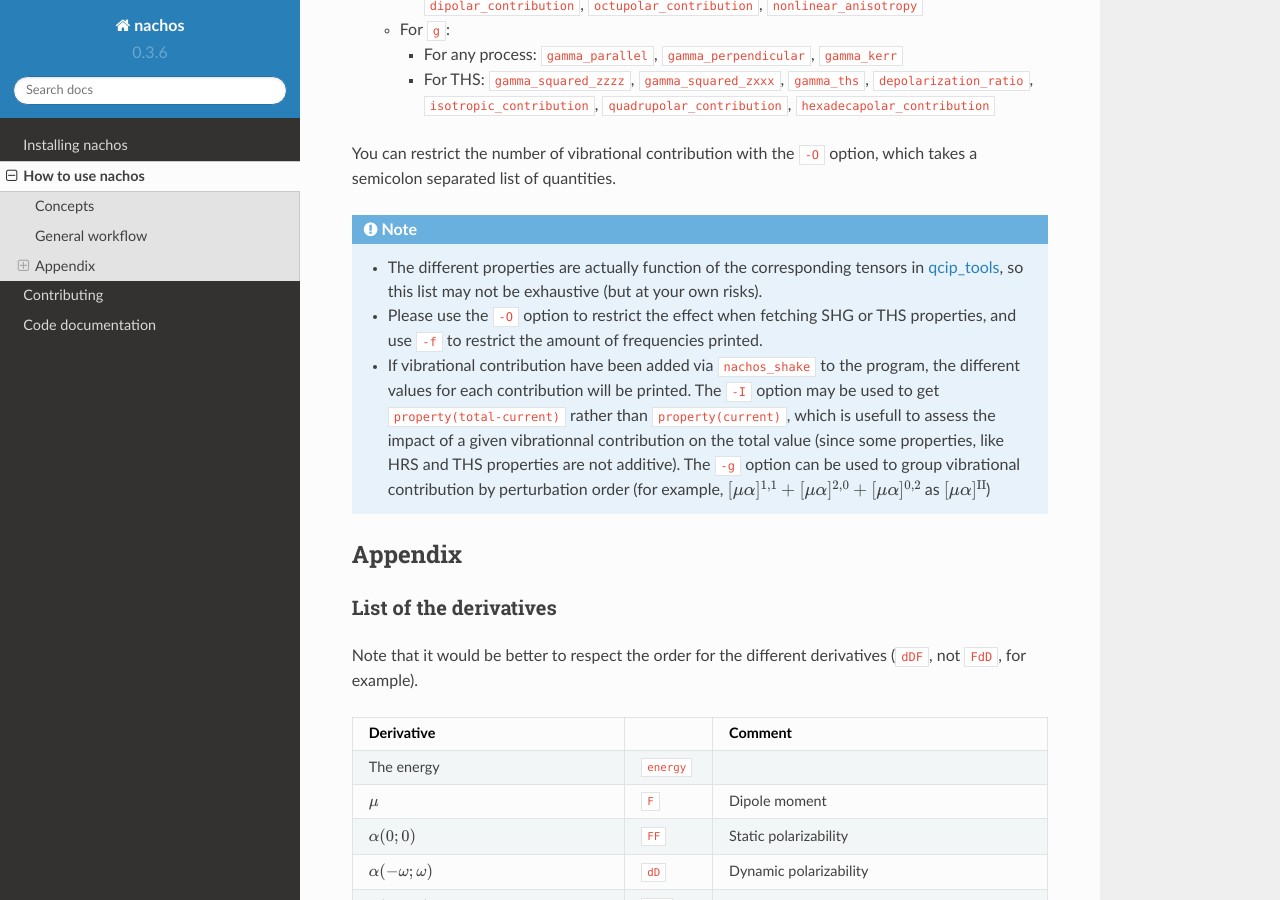
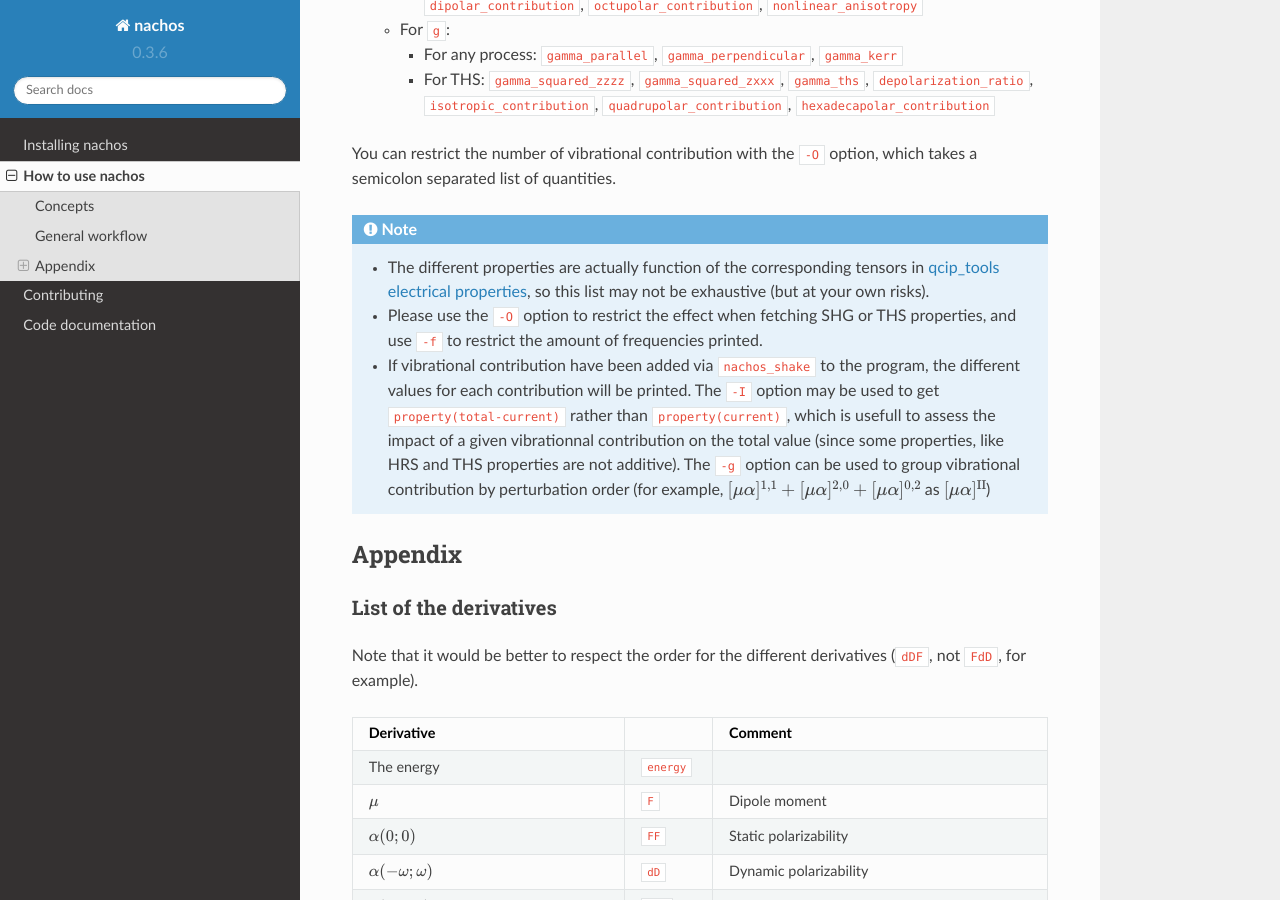
Before and after one commit to pierre-24/nachos, a Sphinx documentation site: the page built from docs/use.rst, in a window 1280 px wide and 900 px high, scrolled down 13920 px. Built offline with Sphinx 7.4.7 and the Read the Docs theme 2.0.0, drawn with Linux system fonts in a browser that asks for light colours.

```diff
--- a/docs/use.rst
+++ b/docs/use.rst
@@ -763,7 +763,7 @@ You can restrict the number of vibrational contribution with the ``-O`` option,
 
 .. note::
 
-    + The different properties are actually function of the corresponding tensors in `qcip_tools <https://gitlab.unamur.be/pierre.beaujean/qcip_tools>`_, so this list may not be exhaustive (but at your own risks).
+    + The different properties are actually function of the corresponding tensors in `qcip_tools electrical properties <https://pierre-24.github.io/qcip_tools/code-documentation/derivatives_e.html>`_, so this list may not be exhaustive (but at your own risks).
     + Please use the ``-O`` option to restrict the effect when fetching SHG or THS properties, and use ``-f`` to restrict the amount of frequencies printed.
     + If vibrational contribution have been added via ``nachos_shake`` to the program, the different values for each contribution will be printed.
       The ``-I`` option may be used to get ``property(total-current)`` rather than ``property(current)``, which is usefull to assess the impact of a given vibrationnal contribution on the total value (since some properties, like HRS and THS properties are not additive).
```
Also changed, not shown: 1 other file.
